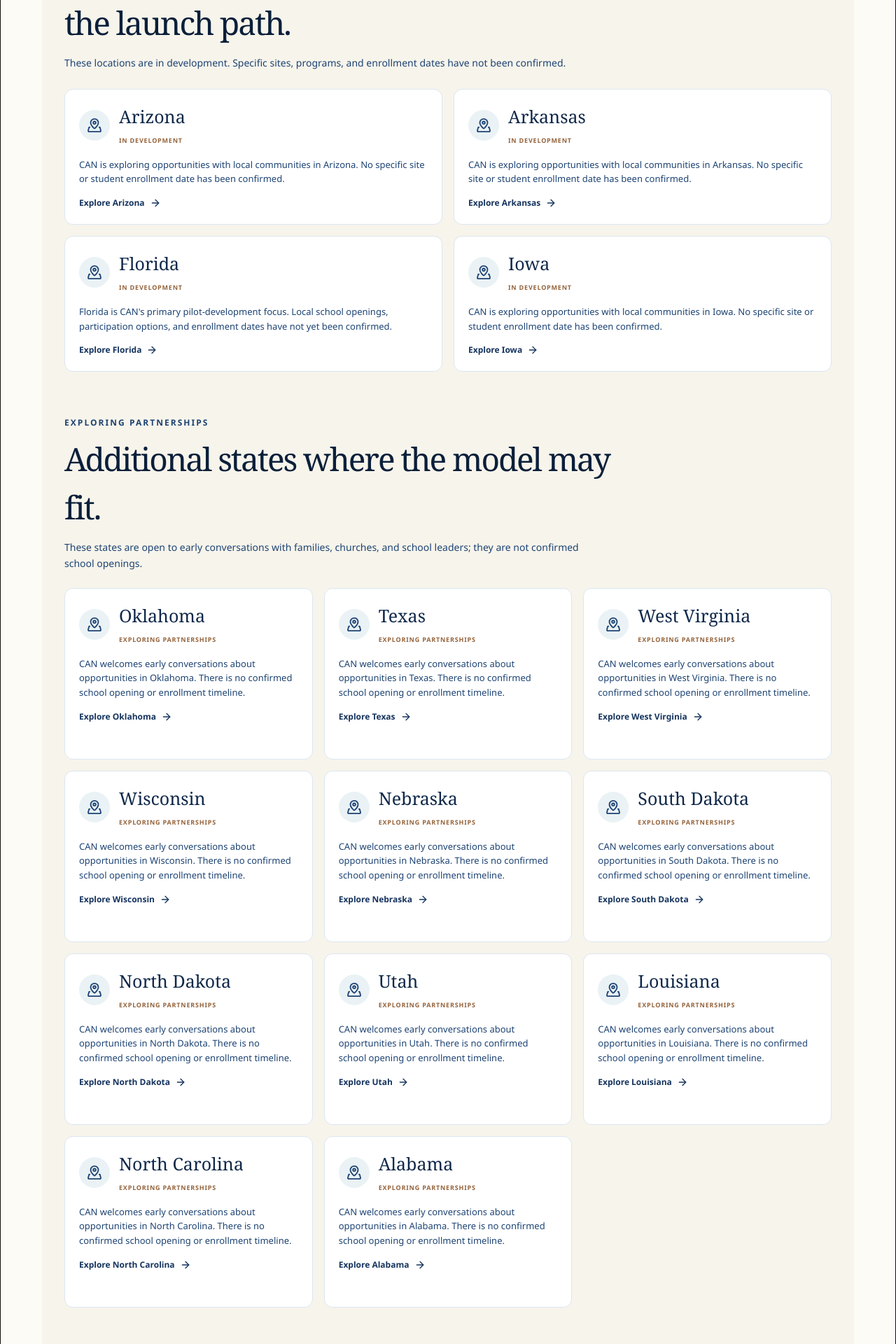
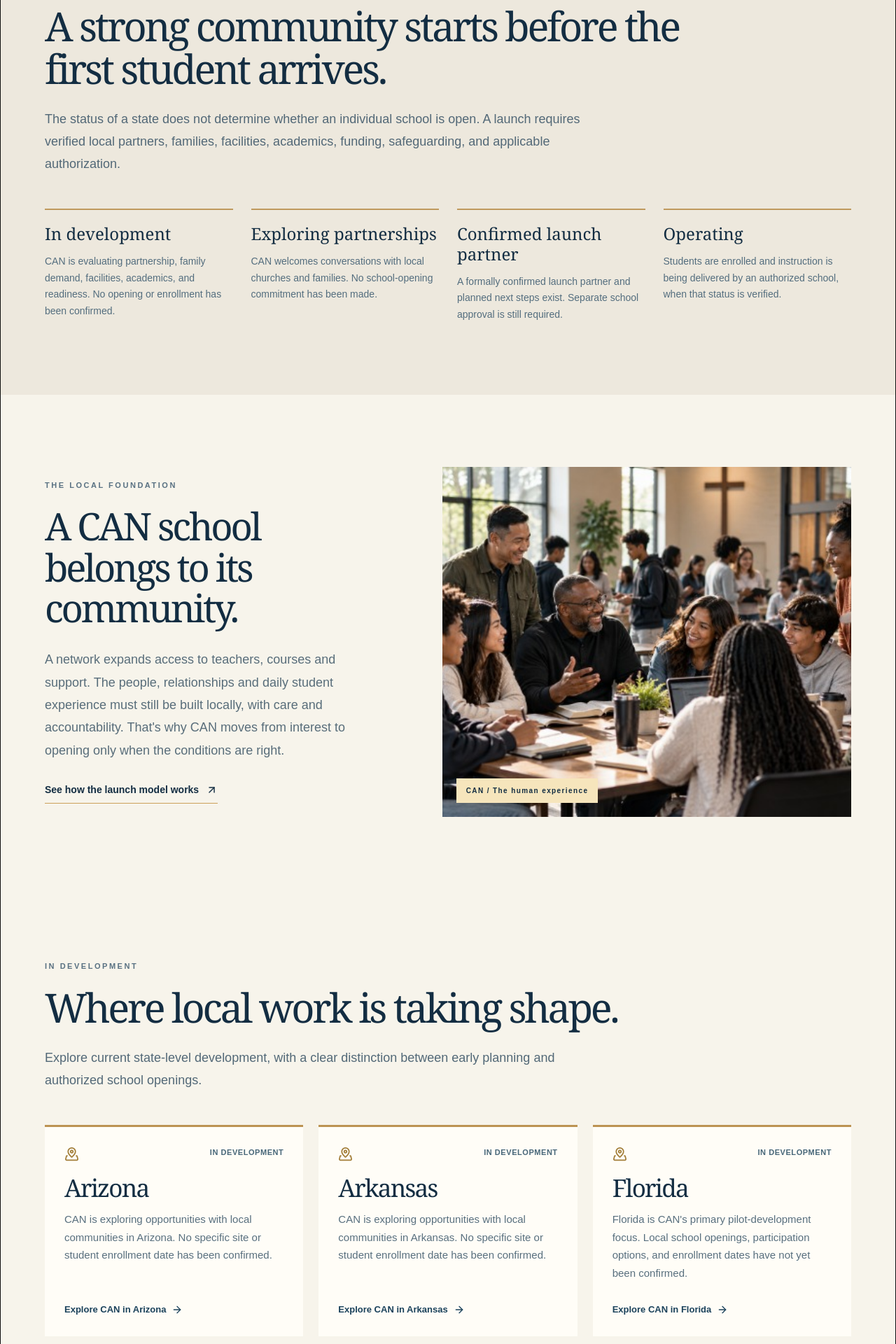
Before and after one commit to bryanhkelly/can-website, a React (Vite) app: page /locations in a window 1280 px wide. Shown: the part 880-2800 px from the top of the page at 70% size. Built offline with nearby package versions, Linux system fonts and the light colour scheme.

Commit message:
Match approved editorial Locations page while preserving verified state profiles

```diff
--- a/src/App.tsx
+++ b/src/App.tsx
@@ -15,7 +15,7 @@ import { EditorialHomePage, EditorialModelPage, EditorialFamiliesPage, Editorial
 import { EditorialFamilyInterestPage, EditorialChurchInterestPage, EditorialTeacherApplyPage, EditorialDemoAccessPage } from './pages/EditorialLeadForms'
 import { AccessibilityPage, NotFoundPage, PrivacyPage, TermsPage } from './pages/StaticPages'
 import { AccountabilityPage } from './pages/AccountabilityPage'
-import { LocationsPage } from './pages/LocationsPage'
+import { EditorialLocationsPage } from './pages/EditorialLocationsPage'
 import { StateLocationPage } from './pages/StateLocationPage'
 import { stateLocations } from './data/locationStateData'
 import { FaqPage } from './pages/FaqPage'
@@ -162,7 +162,7 @@ function App() {
         <Route path="/launch-approach/measure" element={<LaunchStagePage slug="measure" />} />
         <Route path="/economic-breakthrough" element={<EconomicBreakthroughPage />} />
         <Route path="/accountability" element={<AccountabilityPage />} />
-        <Route path="/locations" element={<LocationsPage />} />
+        <Route path="/locations" element={<EditorialLocationsPage />} />
         {stateLocations.map((state) => (
           <Route key={state.slug} path={`/locations/${state.slug}`} element={<StateLocationPage slug={state.slug} />} />
         ))}
--- /dev/null
+++ b/src/pages/EditorialLocationsPage.tsx
@@ -0,0 +1,45 @@
+import { ArrowRight, Church, MapPinned, UsersRound } from 'lucide-react'
+import { Link } from 'react-router-dom'
+import { stateLocations } from '../data/locationStateData'
+import { Conversion, Eyebrow, Hero, Section, Split, media } from '../components/EditorialElements'
+
+const statuses = [
+ {name:'In development',description:'CAN is evaluating partnership, family demand, facilities, academics, and readiness. No opening or enrollment has been confirmed.'},
+ {name:'Exploring partnerships',description:'CAN welcomes conversations with local churches and families. No school-opening commitment has been made.'},
+ {name:'Confirmed launch partner',description:'A formally confirmed launch partner and planned next steps exist. Separate school approval is still required.'},
+ {name:'Operating',description:'Students are enrolled and instruction is being delivered by an authorized school, when that status is verified.'}
+]
+function StateCard({state}:{state:(typeof stateLocations)[number]}){
+ return <article className="ca-location-card">
+   <div className="ca-location-card-top"><span><MapPinned size={21} aria-hidden="true"/></span><small>{state.status}</small></div>
+   <h3>{state.name}</h3><p>{state.summary}</p>
+   <Link to={`/locations/${state.slug}`}>Explore CAN in {state.name} <ArrowRight size={16} aria-hidden="true"/></Link>
+ </article>
+}
+export function EditorialLocationsPage(){
+ const developing=stateLocations.filter(state=>state.status==='In development')
+ const exploring=stateLocations.filter(state=>state.status==='Exploring partnerships')
+ const confirmed=stateLocations.filter(state=>state.status==='Confirmed launch partner'||state.status==='Operating')
+ return <article className="ca-editorial">
+   <Hero eyebrow="Locations & launch" title="Opportunity begins locally." accent="So does the work of earning trust." lede="CAN Academy is building toward a network of school communities rooted in the places families already call home. Explore where partnerships are developing and where conversations are just beginning." image={media.school} actions={[{label:'Explore communities',to:'#states'},{label:'Share family interest',to:'/family-interest'}]}/>
+   <Section eyebrow="Growth with purpose" title="A strong community starts before the first student arrives." lede="The status of a state does not determine whether an individual school is open. A launch requires verified local partners, families, facilities, academics, funding, safeguarding, and applicable authorization." linen>
+     <div className="ca-location-statuses">{statuses.map(status=><div key={status.name}><strong>{status.name}</strong><p>{status.description}</p></div>)}</div>
+   </Section>
+   <Split eyebrow="The local foundation" title="A CAN school belongs to its community." body="A network expands access to teachers, courses and support. The people, relationships and daily student experience must still be built locally, with care and accountability. That's why CAN moves from interest to opening only when the conditions are right." image={media.church} reverse link={{label:'See how the launch model works',to:'/launch-approach'}}/>
+   {confirmed.length>0 && <Section eyebrow="Verified local communities" title="Confirmed CAN locations."><div className="ca-location-cards">{confirmed.map(state=><StateCard state={state} key={state.slug}/>)}</div></Section>}
+   <Section id="states" eyebrow="In development" title="Where local work is taking shape." lede="Explore current state-level development, with a clear distinction between early planning and authorized school openings.">
+     <div className="ca-location-cards">{developing.map(state=><StateCard key={state.slug} state={state}/>)}</div>
+   </Section>
+   <Section eyebrow="Exploring partnerships" title="Where conversations could begin." lede="These states are in early discussion or exploration, not announced school openings." linen>
+     <div className="ca-location-cards">{exploring.map(state=><StateCard key={state.slug} state={state}/>)}</div>
+   </Section>
+   <section className="ca-section"><div className="ca-container">
+     <Eyebrow>Families and churches</Eyebrow><h2 className="ca-section-title">There's a place for your voice in the conversation.</h2>
+     <div className="ca-location-inquiries">
+       <Link to="/family-interest"><UsersRound size={26} aria-hidden="true"/><span><strong>For families</strong><small>Tell us where CAN would be meaningful for your student.</small></span><ArrowRight aria-hidden="true"/></Link>
+       <Link to="/church-interest"><Church size={26} aria-hidden="true"/><span><strong>For churches</strong><small>Explore whether your community could support CAN locally.</small></span><ArrowRight aria-hidden="true"/></Link>
+     </div>
+   </div></section>
+   <Conversion eyebrow="What's possible" title="Help us understand your community." body="Your interest can inform a conversation. It does not mean a school has been approved, a scholarship accepted, or enrollment opened." action={{label:'Start a conversation',to:'/contact?topic=locations'}}/>
+ </article>
+}
--- a/src/styles/editorial.css
+++ b/src/styles/editorial.css
@@ -82,3 +82,22 @@
 .state-location-hero h1{font-size:clamp(53px,6vw,84px);letter-spacing:-.065em}
 @media(max-width:850px){.ca-story-toggle{display:flex;align-items:center;gap:10px;margin:0 auto 10px;padding:10px;background:#f2e5cf;color:#153449;border:1px solid #ccb58c;font-size:12px;font-weight:800}.ca-story-nav{display:none;flex-direction:column;align-items:stretch;padding:10px 24px}.ca-story-nav.is-open{display:flex}.ca-story-nav a{padding:9px 0}.ca-public-head{padding-inline:20px}}
 @media(max-width:550px){.deep-page{padding-inline:20px}.deep-page-hero h1{font-size:clamp(40px,11vw,58px)}.deep-page-intro{font-size:16px}.locations-page,.accountability-page,.faq-page{padding-inline:20px}.ca-week-body img{max-height:240px}}
+
+
+/* Public locations page — editorial list, no internal market research. */
+.ca-location-statuses{display:grid;grid-template-columns:repeat(4,minmax(0,1fr));gap:26px}
+.ca-location-statuses>div{border-top:2px solid #bf995d;padding-top:20px}
+.ca-location-statuses strong{font:400 24px/1.2 var(--ca-serif);display:block}
+.ca-location-statuses p{font-size:14px;color:#536d7e;line-height:1.7;margin:13px 0 0}
+.ca-location-cards{display:grid;grid-template-columns:repeat(3,minmax(0,1fr));gap:22px}
+.ca-location-card{min-width:0;background:#fffdf7;border-top:3px solid #bc9352;padding:28px;display:flex;flex-direction:column;min-height:300px}
+.ca-location-card-top{display:flex;justify-content:space-between;align-items:start;gap:15px;color:#a27d37}
+.ca-location-card-top small{font-size:11px;font-weight:800;letter-spacing:.05em;text-transform:uppercase;color:#486779;text-align:right}
+.ca-location-card h3{font:400 35px/1.15 var(--ca-serif);letter-spacing:-.05em;margin:18px 0 12px;color:var(--ca-ink)}
+.ca-location-card p{font-size:15px;line-height:1.7;color:#586f7e;margin:0 0 30px}
+.ca-location-card>a{display:inline-flex;gap:8px;align-items:center;margin-top:auto;font-size:13px;font-weight:800;color:#1b425b;text-decoration:none}
+.ca-location-inquiries{display:grid;grid-template-columns:repeat(2,minmax(0,1fr));gap:20px}
+.ca-location-inquiries>a{display:flex;gap:20px;align-items:center;background:#efe5d1;padding:30px;min-height:140px;color:var(--ca-ink);text-decoration:none}
+.ca-location-inquiries>a>span{flex:1}.ca-location-inquiries strong{display:block;font:400 27px var(--ca-serif);margin-bottom:8px}.ca-location-inquiries small{font-size:14px;color:#526a7a;line-height:1.5}
+@media(max-width:1000px){.ca-location-statuses{grid-template-columns:repeat(2,1fr)}.ca-location-cards{grid-template-columns:repeat(2,1fr)}}
+@media(max-width:650px){.ca-location-statuses,.ca-location-cards,.ca-location-inquiries{grid-template-columns:1fr}.ca-location-card{min-height:270px}}
```
